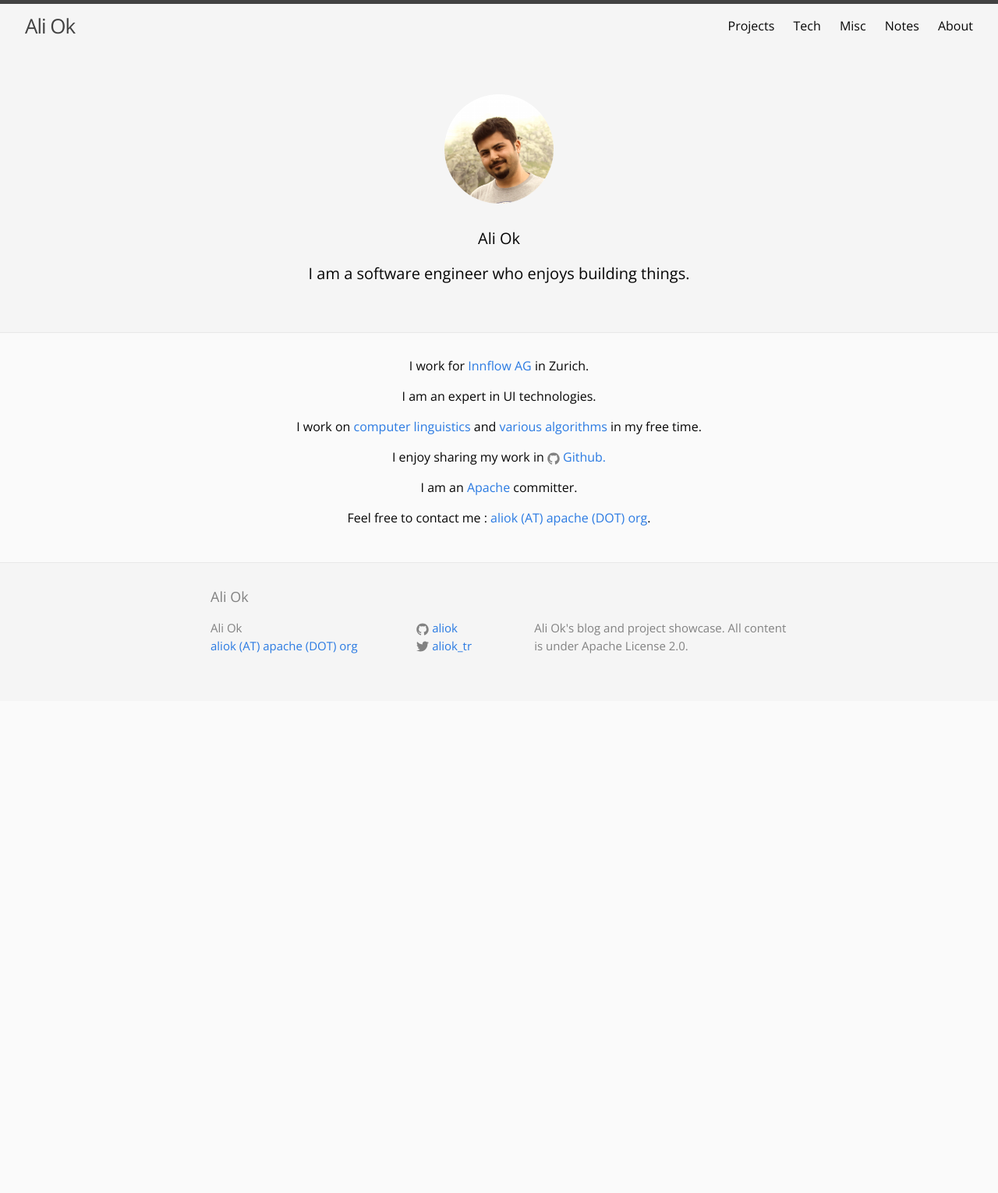
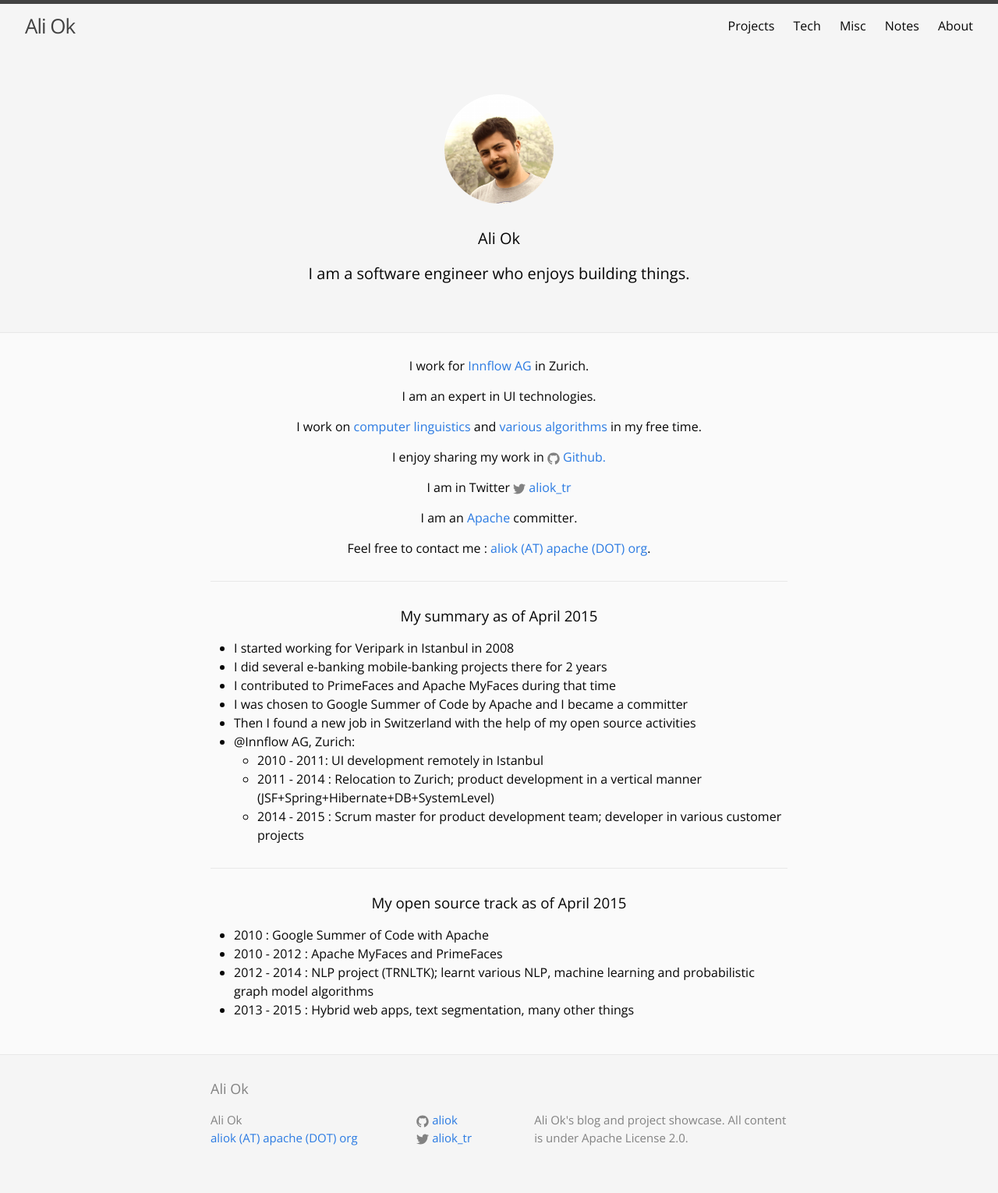
Before and after one commit to aliok/aliok.github.io, a Jekyll site: the page built from about.html, in a window 1280 px wide. Shown: the whole page at 78% size. Built offline with Jekyll 4.4.1, drawn with Linux system fonts in a browser that asks for light colours; before the commit the page ends 900 px from its top, so only the background shows below that.

Commit message:
Updated about page and side content

```diff
--- a/_sass/_layout.scss
+++ b/_sass/_layout.scss
@@ -416,6 +416,14 @@ body.with-banner {
   font-weight: 500;
 }
 
+.about-summary {
+  text-align: left;
+  font-weight: 500;
+  border-top: 1px solid $grey-color-light;
+  margin-top: $spacing-unit;
+  padding-top: $spacing-unit;
+}
+
 //////////////////////aside content work starts
 .wrapper.full{
   max-width: 95%;
--- a/about.html
+++ b/about.html
@@ -47,10 +47,51 @@ permalink: /about/
                 </a>
             </p>
 
+            <p>I am in Twitter
+                <a href="https://twitter.com/{{ site.twitter_username }}">
+                  <span class="icon  icon--twitter">
+                    <svg viewBox="0 0 16 16">
+                        <path fill="#828282" d="M15.969,3.058c-0.586,0.26-1.217,0.436-1.878,0.515c0.675-0.405,1.194-1.045,1.438-1.809
+                      c-0.632,0.375-1.332,0.647-2.076,0.793c-0.596-0.636-1.446-1.033-2.387-1.033c-1.806,0-3.27,1.464-3.27,3.27 c0,0.256,0.029,0.506,0.085,0.745C5.163,5.404,2.753,4.102,1.14,2.124C0.859,2.607,0.698,3.168,0.698,3.767 c0,1.134,0.577,2.135,1.455,2.722C1.616,6.472,1.112,6.325,0.671,6.08c0,0.014,0,0.027,0,0.041c0,1.584,1.127,2.906,2.623,3.206 C3.02,9.402,2.731,9.442,2.433,9.442c-0.211,0-0.416-0.021-0.615-0.059c0.416,1.299,1.624,2.245,3.055,2.271 c-1.119,0.877-2.529,1.4-4.061,1.4c-0.264,0-0.524-0.015-0.78-0.046c1.447,0.928,3.166,1.469,5.013,1.469 c6.015,0,9.304-4.983,9.304-9.304c0-0.142-0.003-0.283-0.009-0.423C14.976,4.29,15.531,3.714,15.969,3.058z"/>
+                    </svg>
+                  </span>
+
+                    <span class="username">{{ site.twitter_username }}</span>
+                </a>
+            </p>
+
             <p>I am an <a href="http://apache.org">Apache</a> committer.</p>
 
             <p>Feel free to contact me : <a href="mailto:aliok (AT) apache (DOT) org">aliok (AT) apache (DOT)
                 org</a>.</p>
+
+        </div>
+        <div class="about-summary">
+            <h3 style="text-align: center;">My summary as of April 2015</h3>
+            <ul>
+                <li>I started working for Veripark in Istanbul in 2008</li>
+                <li>I did several e-banking mobile-banking projects there for 2 years</li>
+                <li>I contributed to PrimeFaces and Apache MyFaces during that time</li>
+                <li>I was chosen to Google Summer of Code by Apache and I became a committer</li>
+                <li>Then I found a new job in Switzerland with the help of my open source activities</li>
+                <li>@Innflow AG, Zurich:
+                    <ul>
+
+                        <li>2010 - 2011: UI development remotely in Istanbul</li>
+                        <li>2011 - 2014 : Relocation to Zurich; product development in a vertical manner (JSF+Spring+Hibernate+DB+SystemLevel)</li>
+                        <li>2014 - 2015 : Scrum master for product development team; developer in various customer projects</li>
+                    </ul>
+                </li>
+            </ul>
+        </div>
+        <div class="about-summary">
+            <h3 style="text-align: center;">My open source track as of April 2015</h3>
+            <ul>
+                <li>2010 : Google Summer of Code with Apache</li>
+                <li>2010 - 2012 : Apache MyFaces and PrimeFaces</li>
+                <li>2012 - 2014 : NLP project (TRNLTK); learnt various NLP, machine learning and probabilistic graph model algorithms</li>
+                <li>2013 - 2015 : Hybrid web apps, text segmentation, many other things</li>
+            </ul>
         </div>
     </div>
 </div>
--- a/todo.txt
+++ b/todo.txt
@@ -1,5 +1,3 @@
-* Add a post in previous website referencing new one
-* Edit posts in previous website referencing new posts
 * JS code to make the imgs bigger. except banners and the imgs within an <a> or <button>
 
 * Projects:
```
Also changed, not shown: _includes/aside.html (+13 -0 lines).
